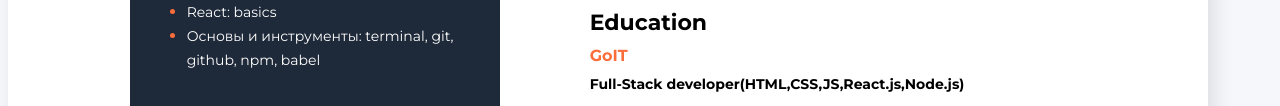
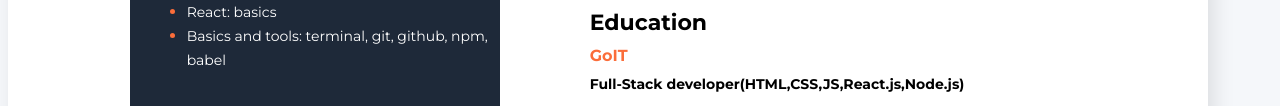
Before and after one commit to Lentuss/CV, a plain HTML site: page index.html in a window 1280 px wide. Shown: the part 893-999 px from the top of the page. Drawn offline with Linux system fonts and the light colour scheme.

Commit message:
fix aside

```diff
--- a/index.html
+++ b/index.html
@@ -139,7 +139,7 @@
                     <li class="tech-skills-item"><span class="tech-skills-item-text">JavaScript: basics, ES5/ES6+,
                             DOM/BOM, AJAX, patterns, Webpack</span></li>
                     <li class="tech-skills-item"><span class="tech-skills-item-text">React: basics</span></li>
-                    <li class="tech-skills-item"><span class="tech-skills-item-text">Основы и инструменты: terminal,
+                    <li class="tech-skills-item"><span class="tech-skills-item-text">Basics and tools: terminal,
                             git, github, npm, babel</span></li>
                 </ul>
             </div>
```
